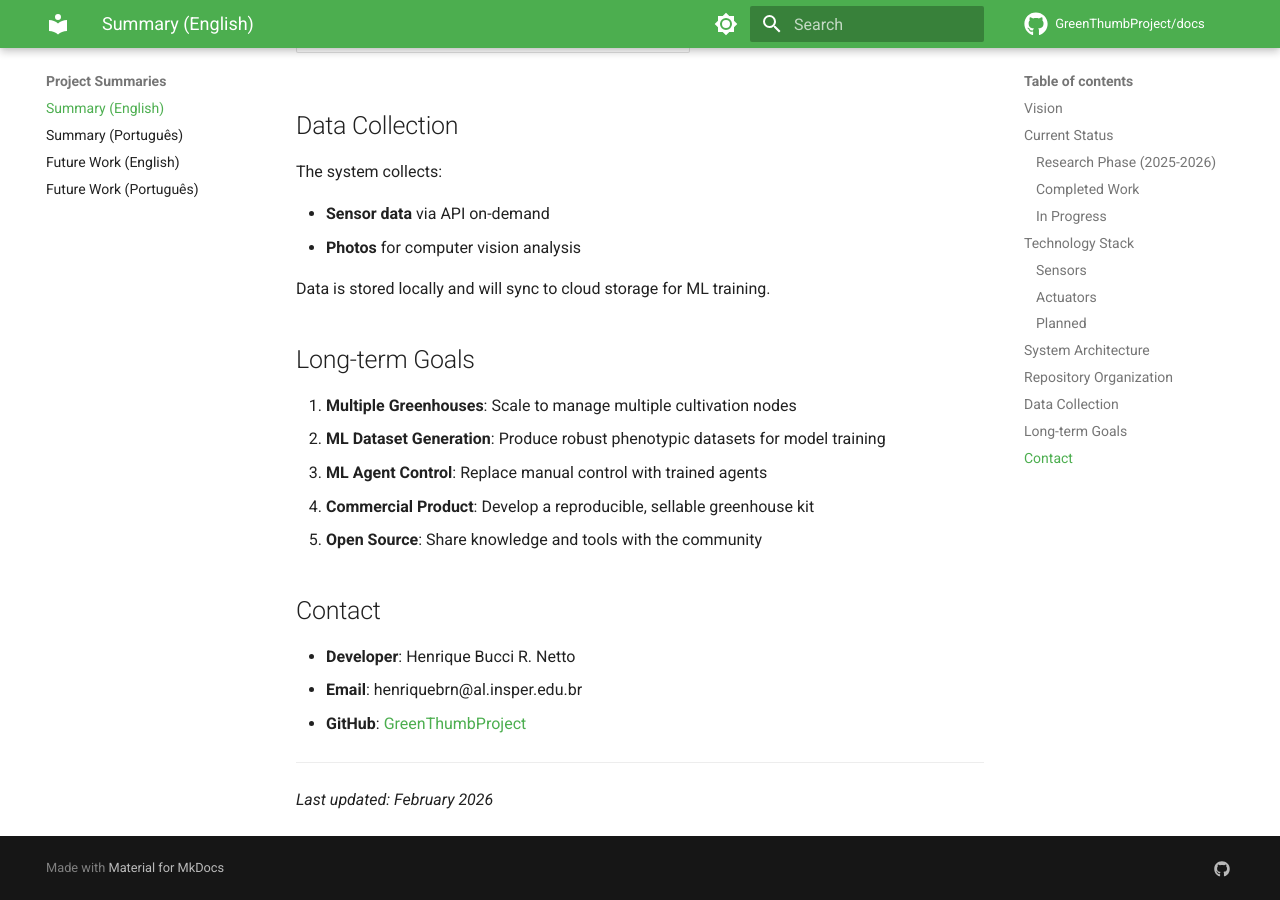
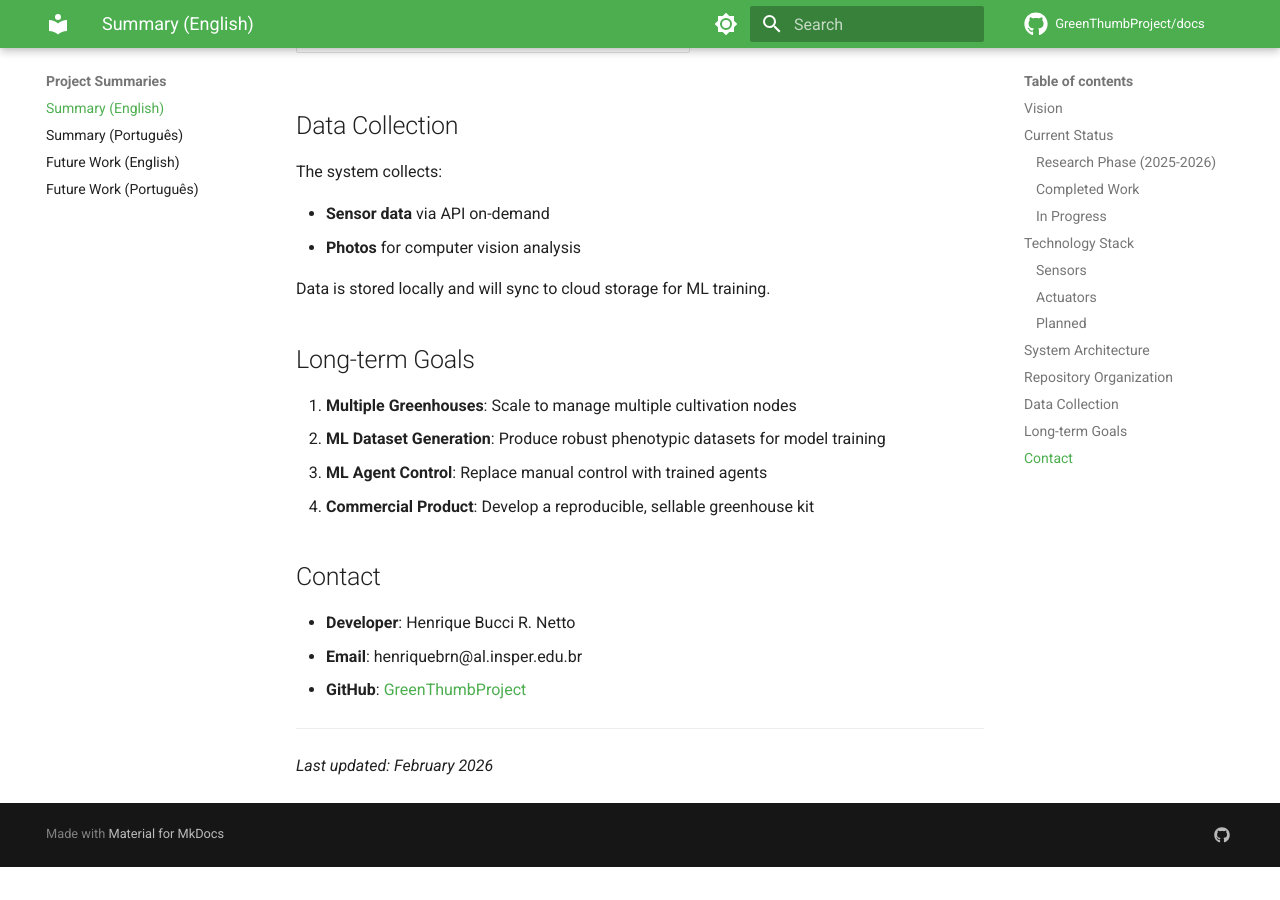
Before and after one commit to GreenThumbProject/docs, an MkDocs documentation site: the page built from docs/summaries/project-summary-en.md, in a window 1280 px wide and 900 px high, scrolled down 3133 px. Built offline with MkDocs 1.6.1 and Material for MkDocs 9.7.7, drawn with Linux system fonts in a browser that asks for light colours; comment, search, counter and statistics services are not loaded; after the commit the page ends 4000 px from its top, so only the background shows below that.

Commit message:
not open-source

```diff
--- a/docs/summaries/project-summary-en.md
+++ b/docs/summaries/project-summary-en.md
@@ -112,7 +112,6 @@ Data is stored locally and will sync to cloud storage for ML training.
 2. **ML Dataset Generation**: Produce robust phenotypic datasets for model training
 3. **ML Agent Control**: Replace manual control with trained agents
 4. **Commercial Product**: Develop a reproducible, sellable greenhouse kit
-5. **Open Source**: Share knowledge and tools with the community
 
 ## Contact
 
```
Also changed, not shown: docs/summaries/project-summary-pt.md (+0 -1 lines).
